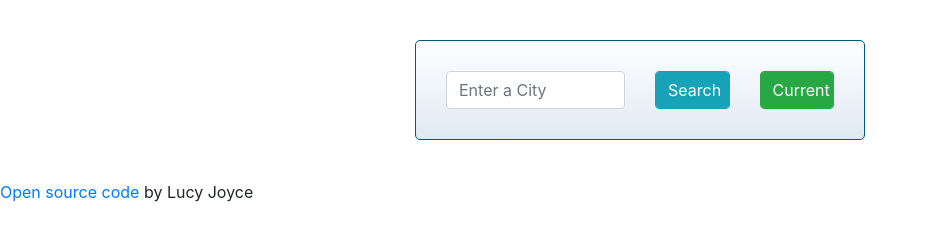
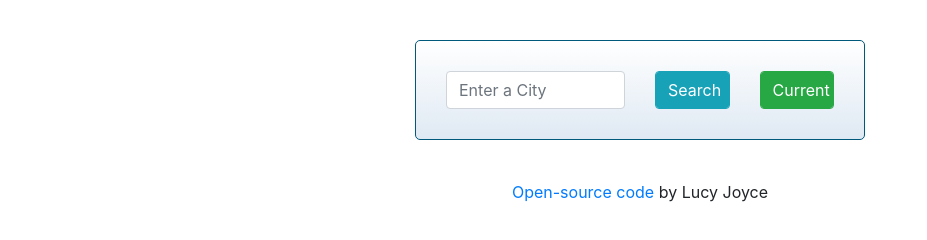
Before and after one commit to lucyj204/weather-app-project, a plain HTML site: page index.html in a window 1280 px wide. Shown: the whole page, without its empty margins (0-927 px from the left). Drawn offline with nearby package versions, Linux system fonts and the light colour scheme.

Commit message:
Applied CSS to open-source code link

```diff
--- a/index.html
+++ b/index.html
@@ -116,9 +116,9 @@
         </div>
       </div>
     </div>
-    <p>
+    <p class="open-source-link">
       <a href="https://github.com/lucyj204/weather-app-project">
-        Open source code
+        Open-source code
       </a>
       by Lucy Joyce
     </p>
--- a/src/styles.css
+++ b/src/styles.css
@@ -53,6 +53,10 @@ hr {
   font-size: 20px;
 }
 
+.open-source-link {
+  text-align: center;
+}
+
 #celsius {
   font-size: 20px;
 }
```
